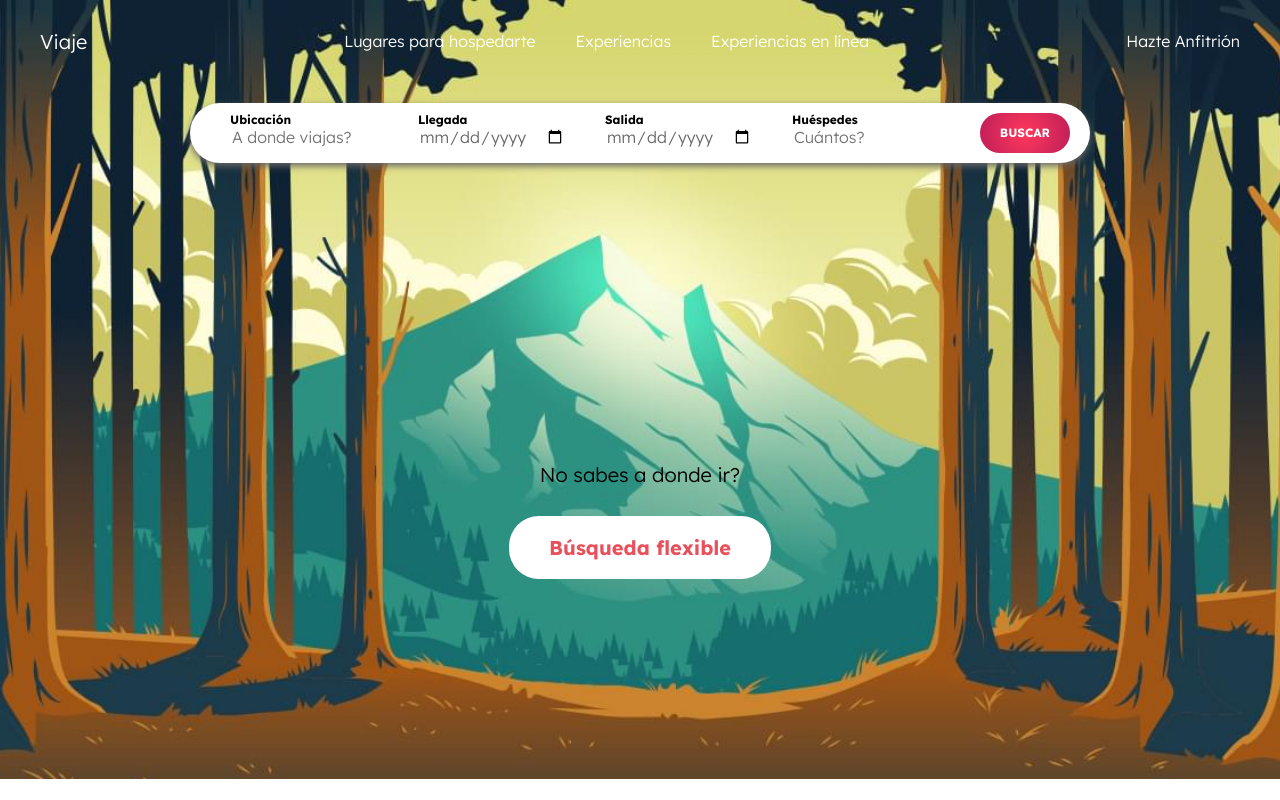
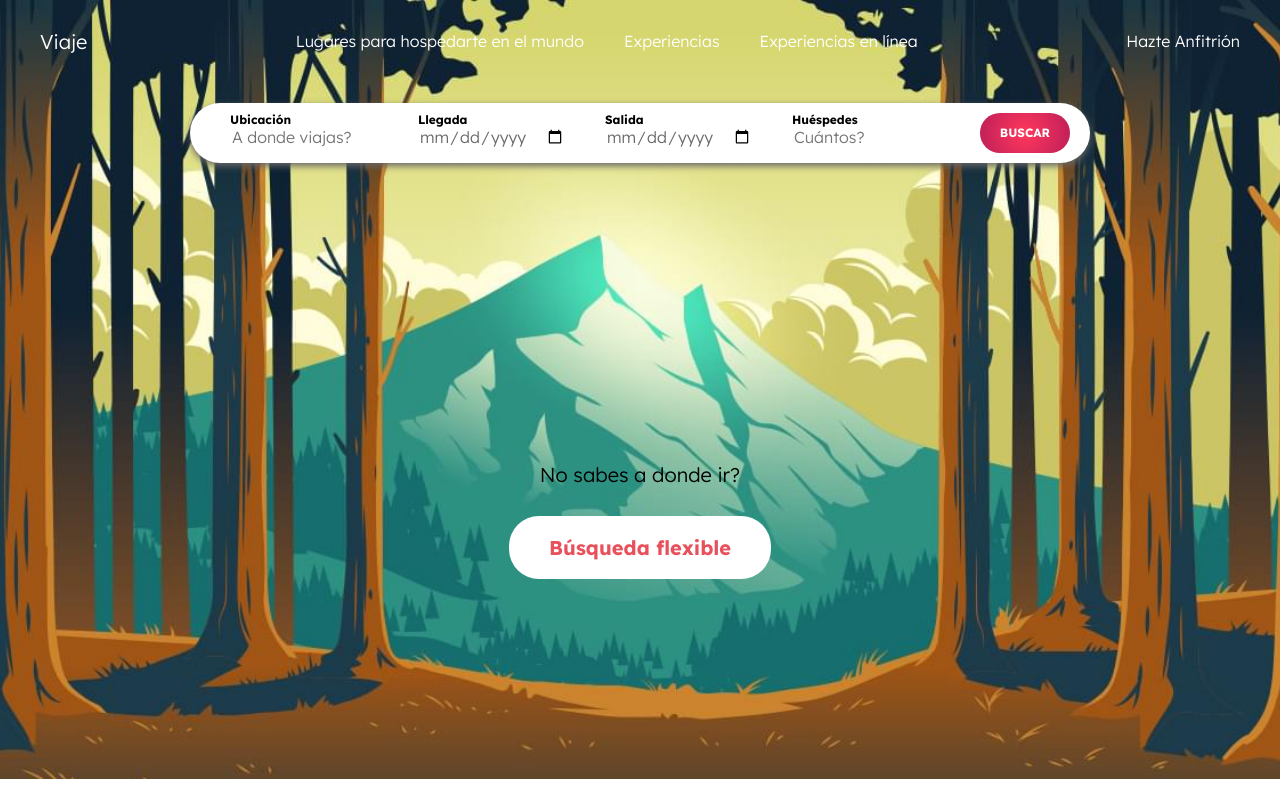
Before and after one commit to gitgabovc/clon-airbnb, a plain HTML site: page index.html in a window 1280 px wide. Shown: the top 800 px of the page. Drawn offline with Linux system fonts and the light colour scheme.

Commit message:
cambio en headers

```diff
--- a/index.html
+++ b/index.html
@@ -18,7 +18,7 @@
             </div>
 
             <nav class="barra__navegacion">
-                <a href="#" class="barra__link">Lugares para hospedarte</a>
+                <a href="#" class="barra__link">Lugares para hospedarte en el mundo</a>
                 <a href="#" class="barra__link">Experiencias</a>
                 <a href="#" class="barra__link">Experiencias en línea</a>
             </nav>
```
